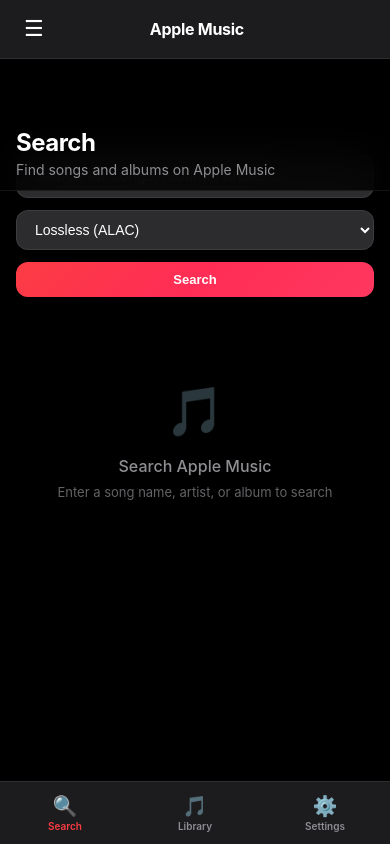
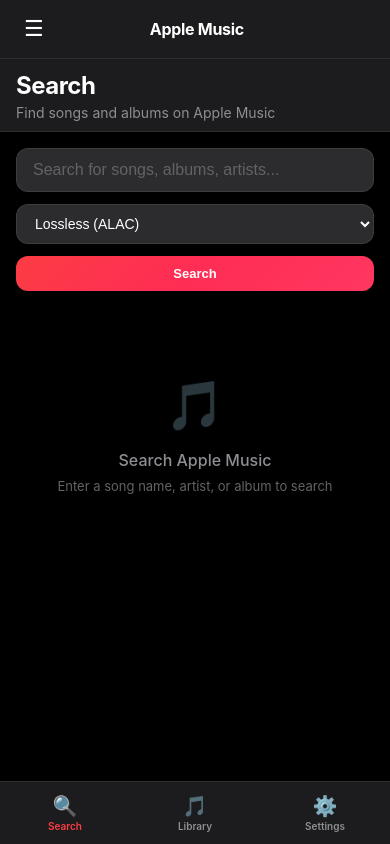
Before and after one commit to vladirocox/apple-music-web-downloader, a React (Vite) app in the folder frontend/: page / in a window 390 px wide. Built offline with nearby package versions, Linux system fonts and the light colour scheme; the HTML template or start-up script is replaced by a standard one.

Commit message:
Fix mobile: non-sticky header, search field no longer hidden

```diff
--- a/frontend/src/index.css
+++ b/frontend/src/index.css
@@ -838,9 +838,9 @@
   }
 
   .page-header {
-    padding: 16px 16px 12px;
-    position: sticky;
-    top: 53px;
+    padding: 12px 16px 10px;
+    background: var(--am-bg-secondary);
+    border-bottom: 1px solid var(--am-border);
   }
 
   .page-body {
```
